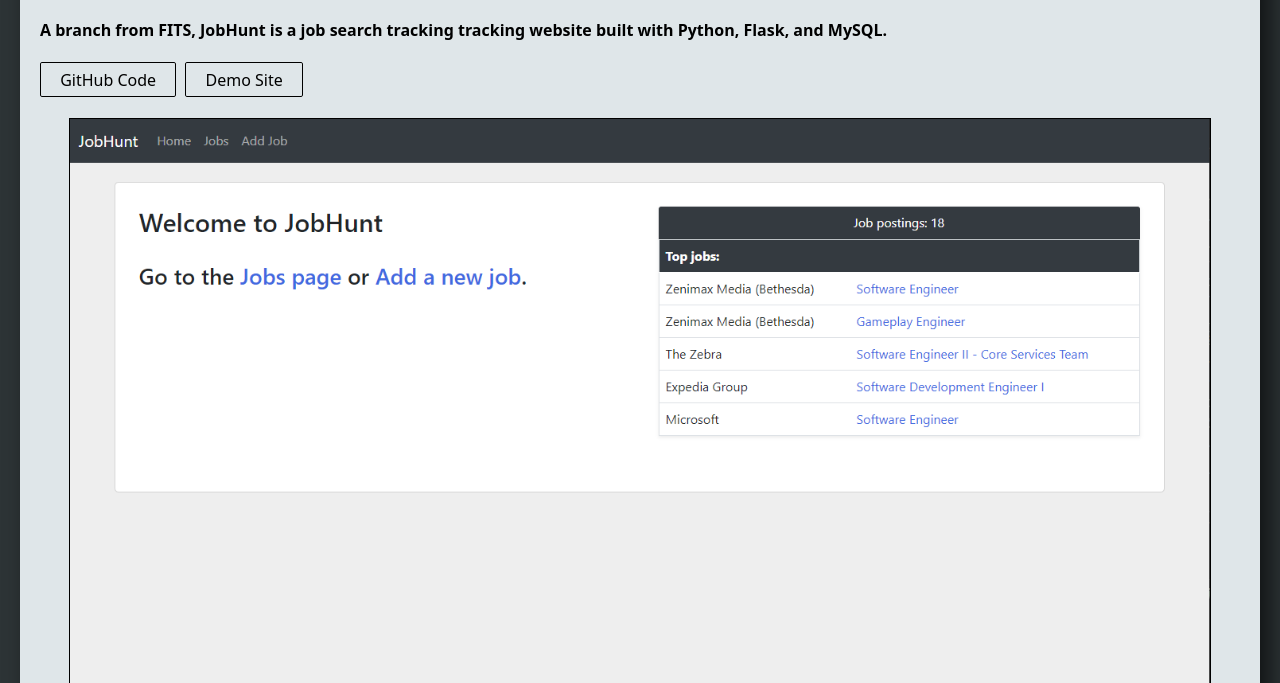
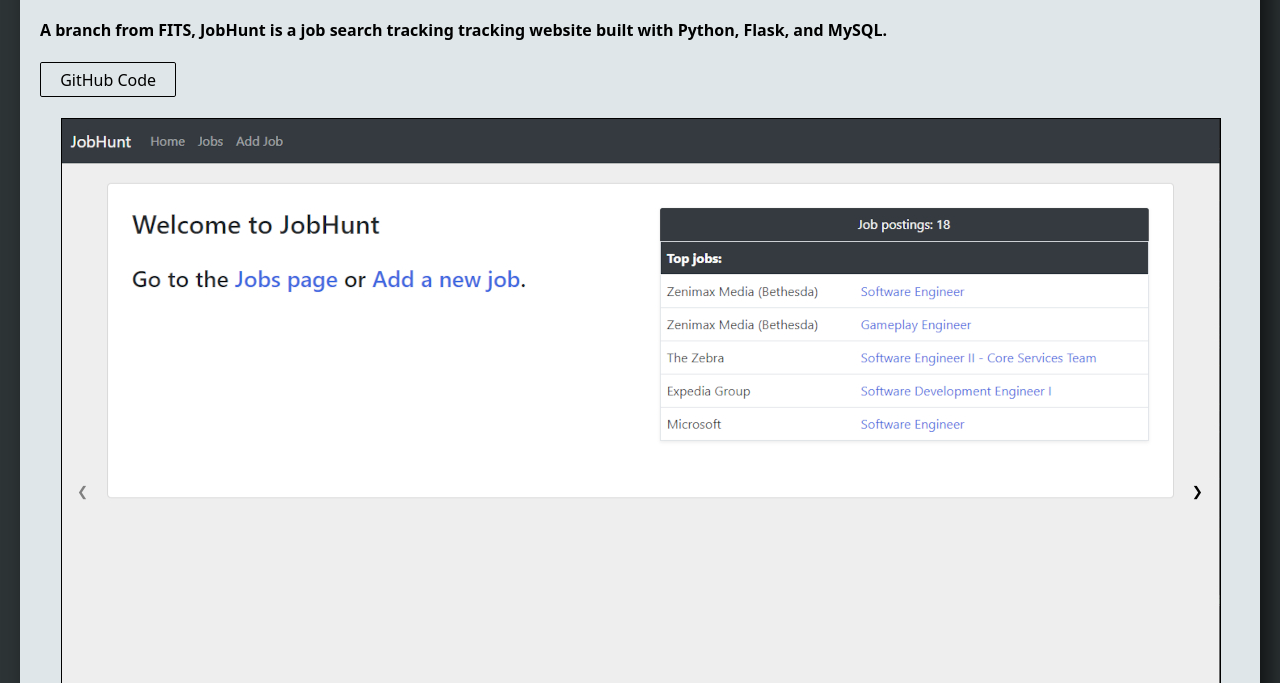
Before and after one commit to ColtanF/ColtanF.github.io, a plain HTML site: page jobhunt.html in a window 1280 px wide. Shown: the part 117-800 px from the top of the page. Drawn offline with Linux system fonts and the light colour scheme.

Commit message:
Merge in from main portfolio repo. Improvements to jobhunt.html.

```diff
--- a/jobhunt.html
+++ b/jobhunt.html
@@ -5,6 +5,7 @@
     <meta http-equiv="X-UA-Compatible" content="IE=edge">
     <meta name="viewport" content="width=device-width, initial-scale=1.0">
     <link rel="stylesheet" type="text/css" href="styles/projects.css">
+    <script src="projects.js"></script>
     <title>JobHunt</title>
 </head>
 <body>
@@ -12,9 +13,15 @@
         <h1>JobHunt</h1>
         <h4>A branch from FITS, JobHunt is a job search tracking tracking website built with Python, Flask, and MySQL.</h4>
         <p><a href="https://github.com/ColtanF/FITS/tree/jobhunt" target="_blank" class="link-btn">GitHub Code</a>
-            <a href="#" class="link-btn">Demo Site</a></p>
-        <div class="img-container">
-            <img src="/img/JobHunt.jpg" alt="JobHunt screenshot">
+            <!-- <a href="#" class="link-btn">Demo Site</a> -->
+            </p>
+        <div class="img-container ">
+            <img class="mySlides" src="/img/JobHuntHome.jpg" alt="JobHunt screenshot">
+            <img class="mySlides" src="/img/JobHuntJobs.jpg" alt="JobHunt screenshot">
+            <img class="mySlides" src="/img/JobHuntView.jpg" alt="JobHunt screenshot">
+            <img class="mySlides" src="/img/JobHuntAdd.jpg" alt="JobHunt screenshot">
+            <button class="left-button w3-button" onclick="plusDivs(-1)">&#10094;</button>
+            <button class="right-button w3-button" onclick="plusDivs(+1)">&#10095;</button>
         </div>
         <br>
         <h3>About</h3>
@@ -35,14 +42,14 @@
         <p>
             In JobHunt, a user can add, edit, view, and delete job postings that they find online. JobHunt uses
             the information that the user enters to create convenient links to information such as the company's
-            office location and the application site. A user can also personalize their job postings by listing
+            office location and the application site. A user can personalize their job postings by listing
             the experience requirements that they do and do not feel that they meet. They can also rate jobs that
             they add from 1-5 stars, and the top rated jobs will be displayed to the user on their home page.
         </p>
         <br>
         <h3>Tech</h3>
+        <hr>
         <p>Here is the tech stack that I used to build JobHunt:</p>
-        <hr>
         <ul>
             <li>Python</li>
             <li>Flask</li>
@@ -64,5 +71,9 @@
         </ul>
 
     </div>
+    <script>
+        var slideIndex = 1;
+        showDivs(slideIndex);
+    </script>
 </body>
 </html>
--- /dev/null
+++ b/projects.js
@@ -0,0 +1,17 @@
+var slideIndex = 1;
+showDivs(slideIndex);
+
+function plusDivs(n) {
+  showDivs(slideIndex += n);
+}
+
+function showDivs(n) {
+  var i;
+  var x = document.getElementsByClassName("mySlides");
+  if (n > x.length) {slideIndex = 1}
+  if (n < 1) {slideIndex = x.length} ;
+  for (i = 0; i < x.length; i++) {
+    x[i].style.display = "none";
+  }
+  x[slideIndex-1].style.display = "block";
+}
--- a/styles/projects.css
+++ b/styles/projects.css
@@ -1,14 +1,15 @@
 /* HTML tags */
 
-html, body {
+html,
+body {
   padding: 0;
   margin: 0;
-    font-family: 'Noto Sans', sans-serif;
+  font-family: "Noto Sans", sans-serif;
   background-color: #2d3436;
 }
 
 img {
-    width: 95%;
+    size: auto;
     border: 0.5px solid black;
 }
 
@@ -29,22 +30,29 @@ a:hover {
   color: red;
 }
 
+hr {
+  border-color: black;
+}
 
 /* Classes */
 
 .main-container {
-    width:1200px;
+  width: 1200px;
   margin: 0 auto;
   margin-bottom: 30px;
   margin-top: 30px;
   padding: 20px;
   border-radius: 5px;
-    box-shadow: 10px 10px 25px 0px rgba(0,0,0,0.65);
+  box-shadow: 10px 10px 25px 0px rgba(0, 0, 0, 0.65);
   background-color: #dfe6e9;
 }
 
 .img-container {
+  width: 1158px;
+  height: 716px;
+  position: relative;
   text-align: center;
+  margin: auto;
 }
 
 .link-btn {
@@ -64,3 +72,36 @@ a:hover {
   color: white;
   background-color: black;
 }
+
+.left-button {
+  color: gray;
+  position: absolute;
+  top: 50%;
+  left: 0%;
+}
+
+.right-button {
+  position: absolute;
+  top: 50%;
+  right: 0%;
+}
+
+/* W3 classes */
+
+.w3-button {
+  border: none;
+  display: inline-block;
+  padding: 8px 16px;
+  vertical-align: middle;
+  overflow: hidden;
+  text-decoration: none;
+  background-color: inherit;
+  text-align: center;
+  cursor: pointer;
+  white-space: nowrap;
+}
+
+.w3-button:hover {
+  color: #000 !important;
+  background-color: #ccc !important;
+}
```
Also changed, not shown: img/JobHuntAdd.jpg (added), img/JobHuntHome.jpg (added), img/JobHuntJobs.jpg (added), img/JobHuntView.jpg (added), img/orig-imgs/JobHuntAdd-orig.jpg (added), img/orig-imgs/JobHuntJobs-orig.jpg (added), img/orig-imgs/JobHuntView-orig.jpg (added), 1 other file. Lines whose indentation alone changed are shown as unchanged.
